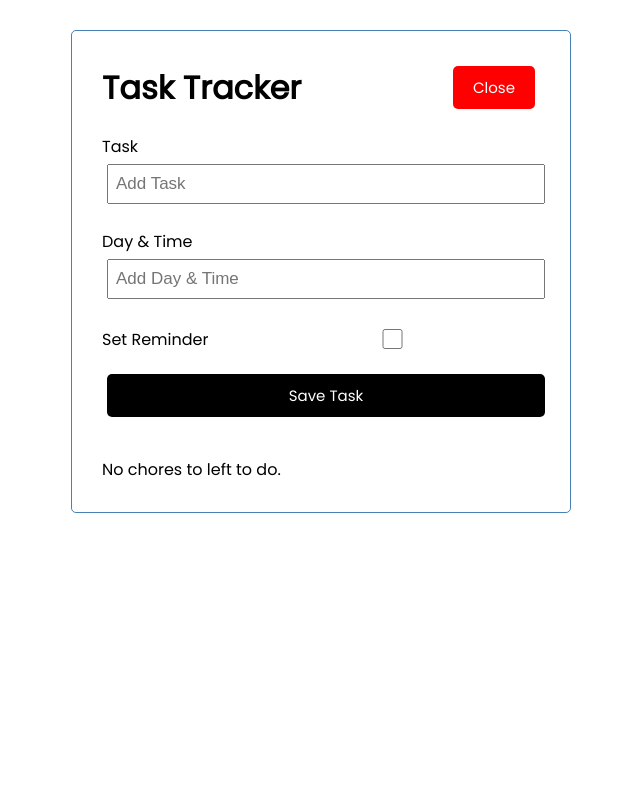
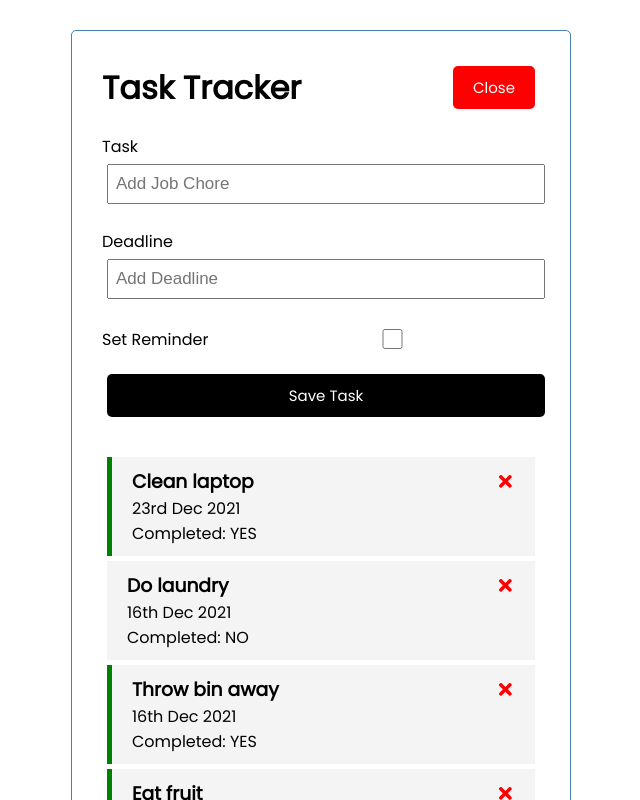
Before and after one commit to VioletViolaVi/React_Crash_Course, a React (Create React App) app in the folder react_task_tracker/: page / in a window 1280 px wide. Both pictures are taken after a click on the button "Add". Shown: the top 800 px of the page, without its empty margins (319-959 px from the left). Built offline with nearby package versions, Linux system fonts and the light colour scheme; data requests are answered from the project's data file.

Commit message:
Fix job chore and deadline title display issue.

```diff
--- a/react_task_tracker/db.json
+++ b/react_task_tracker/db.json
@@ -14,8 +14,8 @@
     },
     {
       "id": 3,
-      "jobChore": "Throw away bin",
-      "deadline": "10th Dec 2021",
+      "jobChore": "Throw bin away",
+      "deadline": "16th Dec 2021",
       "reminder": true
     },
     {
@@ -23,6 +23,12 @@
       "jobChore": "Eat fruit",
       "deadline": "5th Dec 2021",
       "reminder": true
+    },
+    {
+      "jobChore": "Make bed",
+      "deadline": "33rd Nevuary 2022",
+      "reminder": false,
+      "id": 7
     }
   ]
 }
--- a/react_task_tracker/src/App.js
+++ b/react_task_tracker/src/App.js
@@ -1,4 +1,4 @@
-import { useState } from "react";
+import { useState, useEffect } from "react";
 import AddTask from "./components/AddTask";
 import Header from "./components/Header";
 import Tasks from "./components/Tasks";
@@ -7,15 +7,47 @@ const App = () => {
   const [showAddTask, setShowAddTask] = useState(false)
   const [chores, setChores] = useState([]);
 
+  useEffect(() => {
+    const getTasks = async () => {
+      const tasksFromServer = await fetchTasks()
+      setChores(tasksFromServer)
+    }
+    getTasks()
+  }, [])
+
+    // FETCH CHORES
+    const fetchTasks = async () => {
+      const res = await fetch("http://localhost:5000/chores")
+      const data = await res.json()
+
+      return data
+    }
+
     // ADDS TASK
-    const addTask = (singleChore) => {
+    const addTask = async (singleChore) => {
+      const res = await fetch("http://localhost:5000/chores", {
+        method: "POST",
+        headers: {
+          "Content-type": "application/json"
+        },
+        body: JSON.stringify(singleChore),
+      })
+      const data = await res.json()
+      setChores([...chores, data])
+
+      /*
       const id = Math.floor(Math.random() * 1000) + 1
       const newChore = {id, ...singleChore}
       setChores([...chores, newChore])
+      */
     }
 
     // DELETES TASK
-    const deleteChore = id => {
+    const deleteChore = async id => {
+      await fetch(`http://localhost:5000/chores/${id}`,{
+        method: "DELETE"
+      })
+
       setChores(chores.filter(singleChore => singleChore.id !== id))
     }
 
--- a/react_task_tracker/src/components/AddTask.js
+++ b/react_task_tracker/src/components/AddTask.js
@@ -1,20 +1,20 @@
 import { useState } from "react"
 
 const AddTask = ({ onAdd }) => {
-    const [text, setText] = useState("");
-    const [day, setDay] = useState("");
+    const [jobChore, setJobChore] = useState("");
+    const [deadline, setDeadline] = useState("");
     const [reminder, setReminder] = useState(false);
 
     const onSubmit = (e) => {
         e.preventDefault()
-        if(!text) {
+        if(!jobChore) {
             alert("Please add a task")
             return
         }
-        onAdd({text, day, reminder})
+        onAdd({jobChore, deadline, reminder})
 
-        setText("")
-        setDay("")
+        setJobChore("")
+        setDeadline("")
         setReminder(false)
     }
 
@@ -24,19 +24,19 @@ const AddTask = ({ onAdd }) => {
                 <label>Task</label>
                 <input
                     type="text"
-                    placeholder="Add Task"
-                    value={text}
-                    onChange={(e) => setText(e.target.value)}
+                    placeholder="Add Job Chore"
+                    value={jobChore}
+                    onChange={(e) => setJobChore(e.target.value)}
                 />
             </div>
 
             <div className="form-control">
-                <label>Day & Time</label>
+                <label>Deadline</label>
                 <input
                     type="text"
-                    placeholder="Add Day & Time"
-                    value={day}
-                    onChange={(e) => setDay(e.target.value)}
+                    placeholder="Add Deadline"
+                    value={deadline}
+                    onChange={(e) => setDeadline(e.target.value)}
                 />
             </div>
 
```
